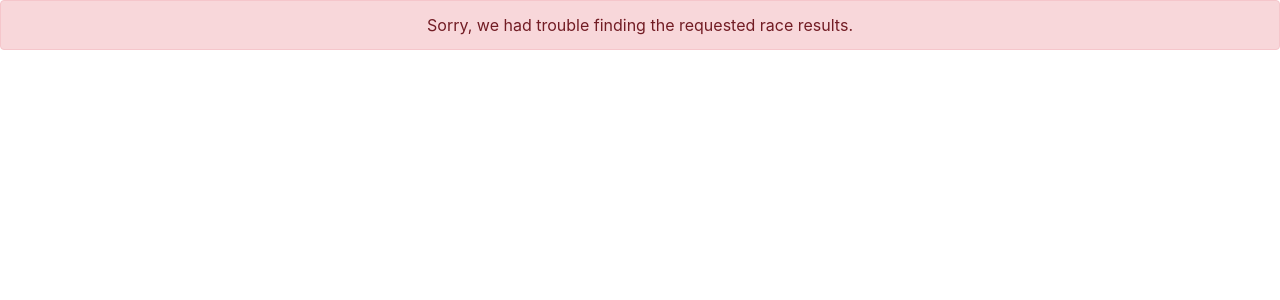
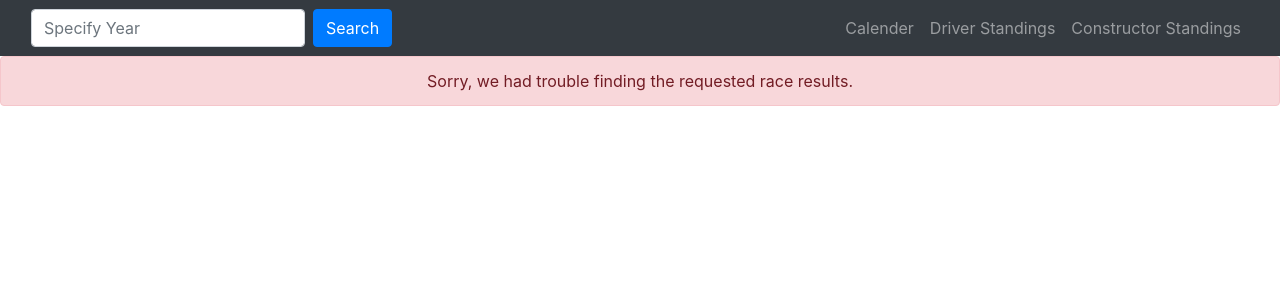
Before and after one commit to jaykybert/F1STATS, a Flask app: page /race in a window 1280 px wide. Shown: the top 300 px of the page. Run offline with Flask 2, Linux system fonts and the light colour scheme; data that the repository does not hold is empty; some libraries are stand-ins or nearby versions.

Commit message:
Re-added navbar for quali/race pages.

```diff
--- a/F1STATS/app.py
+++ b/F1STATS/app.py
@@ -14,7 +14,6 @@ app = Flask(__name__)
 @app.route('/calender')
 def index():
     yr = request.args.get('year')
-    print(yr)
     race_list = season.race_calendar(yr)
     date_today = utils.current_date()
     return render_template('calender.html', races=race_list, today=date_today)
@@ -23,16 +22,13 @@ def index():
 @app.route('/driver-standings')
 def driver_standings():
     yr = request.args.get('year')
-    print(yr)
     d = current_standings.current_driver_standings(yr)
     return render_template('driver_standings.html', d_standings=d)
 
 
 @app.route('/constructor-standings')
 def constructor_standings():
-
     yr = request.args.get('year')
-    print(yr)
     c = current_standings.current_constructor_standings(yr)
     return render_template('constructor_standings.html', c_standings=c)
 
@@ -48,9 +44,9 @@ def race():
 @app.route('/qualifying')
 @app.route('/quali')
 def qualifying():
-    round_n = request.args.get('round_n')
-    year = request.args.get('season')
-    q = grand_prix.qualifying_results(round_n, year)
+    round_no = request.args.get('round')
+    year = request.args.get('year')
+    q = grand_prix.qualifying_results(round_no, year)
     return render_template('qualifying.html', results=q)
 
 
--- a/F1STATS/grand_prix.py
+++ b/F1STATS/grand_prix.py
@@ -28,7 +28,6 @@ def race_results(round_n=None, season=None):
 
     try:
         data = json.loads(response.text)
-
         # If the race has not happened yet.
         if not data['MRData']['RaceTable']['Races']:
             return []
@@ -99,7 +98,6 @@ def qualifying_results(round_n=None, season=None):
 
     try:
         data = json.loads(response.text)
-
         # If the race has not happened yet.
         if not data['MRData']['RaceTable']['Races']:
             return []
--- a/F1STATS/templates/race.html
+++ b/F1STATS/templates/race.html
@@ -1,4 +1,47 @@
 {% extends 'layout.html' %}
+
+{% block navbar %}
+   <!-- Navigation -->
+     <nav class="navbar navbar-expand-md navbar-dark bg-dark sticky-top">
+        <div class="container-fluid">
+            <button class="navbar-toggler" type="button" data-toggle="collapse" data-target="#navbarResponsive">
+                <span class="navbar-toggler-icon"></span>
+            </button>
+
+            <div class="collapse navbar-collapse" id="navbarResponsive">
+
+                <form class="form-inline" action="{{ url_for('index') }}">
+                    <input class="form-control mr-sm-2" type="text" name="year" placeholder="Specify Year">
+                    <button class="btn btn-primary" type="submit">Search</button>
+                </form>
+
+                {% if results|length == 0 %}
+                    <ul class="navbar-nav ml-auto">
+                        <li class="nav-item">
+                            <a class="nav-link" href="{{ url_for('index') }}">Calender</a></li>
+
+                        <li class="nav-item">
+                            <a class="nav-link" href="{{ url_for('driver_standings') }}">Driver Standings</a></li>
+
+                        <li class="nav-item">
+                            <a class="nav-link" href="{{ url_for('constructor_standings') }}">Constructor Standings</a></li>
+                    </ul>
+                {% else %}
+                    <ul class="navbar-nav ml-auto">
+                        <li class="nav-item">
+                            <a class="nav-link" href="{{ url_for('index') }}?year={{ results['RoundInfo']['season'] }}">Calender</a></li>
+
+                        <li class="nav-item">
+                            <a class="nav-link" href="{{ url_for('driver_standings') }}?year={{ results['RoundInfo']['Season'] }}">Driver Standings</a></li>
+
+                        <li class="nav-item">
+                            <a class="nav-link" href="{{ url_for('constructor_standings') }}?year={{ results['RoundInfo']['season'] }}">Constructor Standings</a></li>
+                    </ul>
+                {% endif %}
+            </div>
+        </div>
+    </nav>
+{% endblock navbar %}
 
 {% block page_content %}
     <div class="text-center f1_links">
```
Also changed, not shown: F1STATS/templates/calender.html (+4 -4 lines), F1STATS/templates/qualifying.html (+43 -0 lines).
